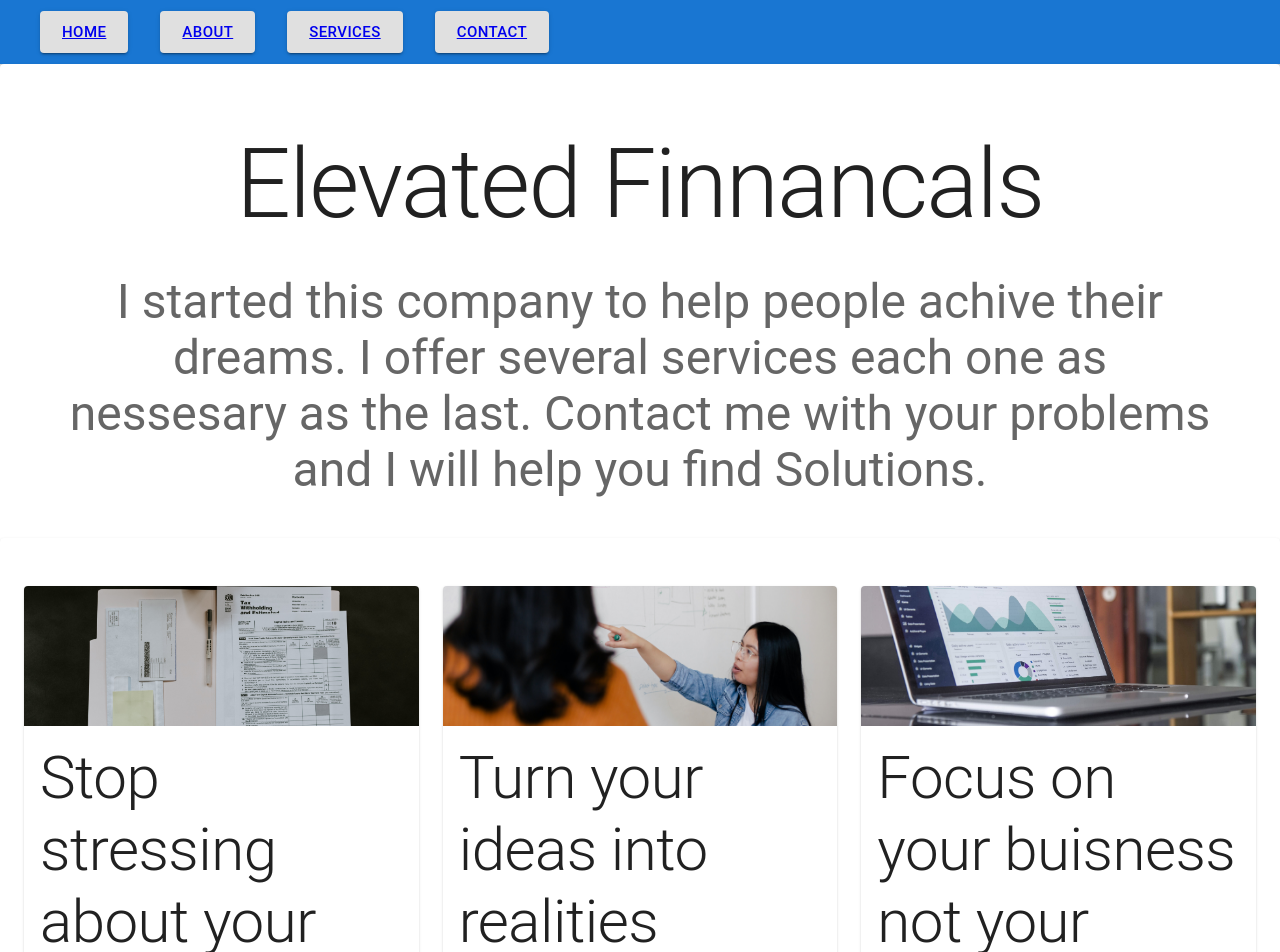
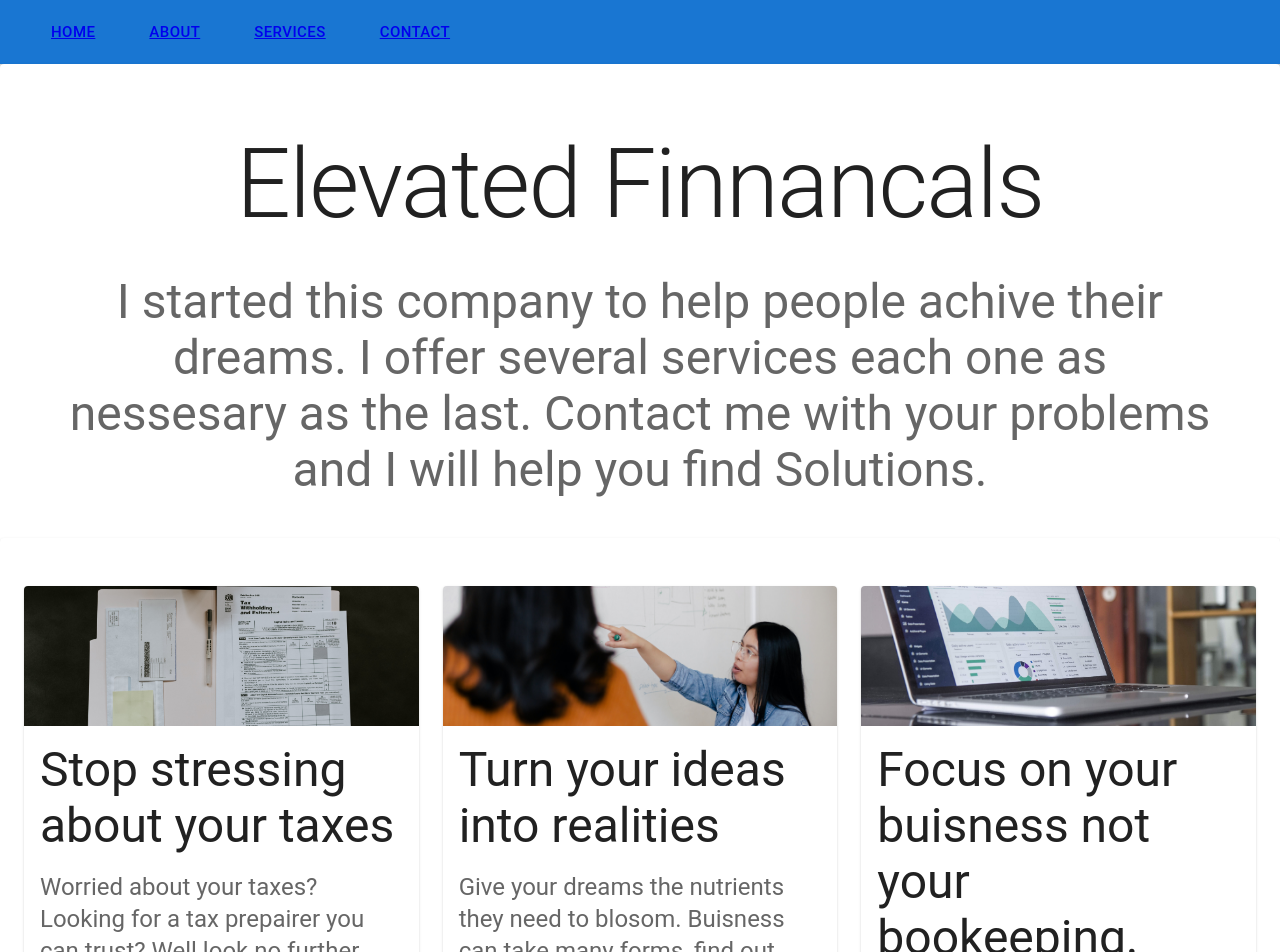
Before and after one commit to joekupernik/Tax-Time, a React (Create React App) app: page / in a window 1280 px wide. Shown: the top 952 px of the page. Built offline with nearby package versions, Linux system fonts and the light colour scheme.

Commit message:
formating

```diff
--- a/src/BookkeepingCard.tsx
+++ b/src/BookkeepingCard.tsx
@@ -18,7 +18,7 @@ export default function BookkeppingCard() {
           alt="bookeeping"
         />
         <CardContent>
-          <Typography gutterBottom variant="h2" component="div">
+          <Typography gutterBottom variant="h3" component="div">
             Focus on your buisness not your bookeeping.
           </Typography>
           <Typography variant="h5" color="text.secondary">
--- a/src/ButtonAppBar.tsx
+++ b/src/ButtonAppBar.tsx
@@ -11,10 +11,10 @@ export default function ButtonAppBar() {
     <Box sx={{ flexGrow: 1 }}>
       <AppBar position="static">
         <Toolbar >
-          <Button color="inherit" variant="contained" size="large" sx={{mr: 2, ml: 2}} ><Link to="/">Home</Link></Button>
-          <Button color="inherit" variant="contained" size="large" sx={{mr: 2, ml: 2}}><Link to="/about">About</Link></Button>
-          <Button color="inherit" variant="contained" size="large" sx={{mr: 2, ml: 2}}><Link to="/services">Services</Link></Button>
-          <Button color="inherit" variant="contained" size="large" sx={{mr: 2, ml: 2}}><Link to="/contact">Contact</Link></Button>
+          <Button color="inherit" size="large" sx={{mr: 2, ml: 2}} ><Link to="/">Home</Link></Button>
+          <Button color="inherit" size="large" sx={{mr: 2, ml: 2}}><Link to="/about">About</Link></Button>
+          <Button color="inherit" size="large" sx={{mr: 2, ml: 2}}><Link to="/services">Services</Link></Button>
+          <Button color="inherit" size="large" sx={{mr: 2, ml: 2}}><Link to="/contact">Contact</Link></Button>
         </Toolbar>
       </AppBar>
     </Box>
--- a/src/ConsultingCard.tsx
+++ b/src/ConsultingCard.tsx
@@ -16,7 +16,7 @@ export default function ConsultingCard() {
           alt="green iguana"
         />
         <CardContent>
-          <Typography gutterBottom variant="h2" component="div">
+          <Typography gutterBottom variant="h3" component="div">
             Turn your ideas into realities
           </Typography>
           <Typography variant="h5" color="text.secondary">
--- a/src/TaxCard.tsx
+++ b/src/TaxCard.tsx
@@ -16,7 +16,7 @@ export default function TaxCard() {
           alt="green iguana"
         />
         <CardContent>
-          <Typography gutterBottom variant="h2" component="div">
+          <Typography gutterBottom variant="h3" component="div">
             Stop stressing about your taxes
           </Typography>
           <Typography variant="h5" color="text.secondary">
```
